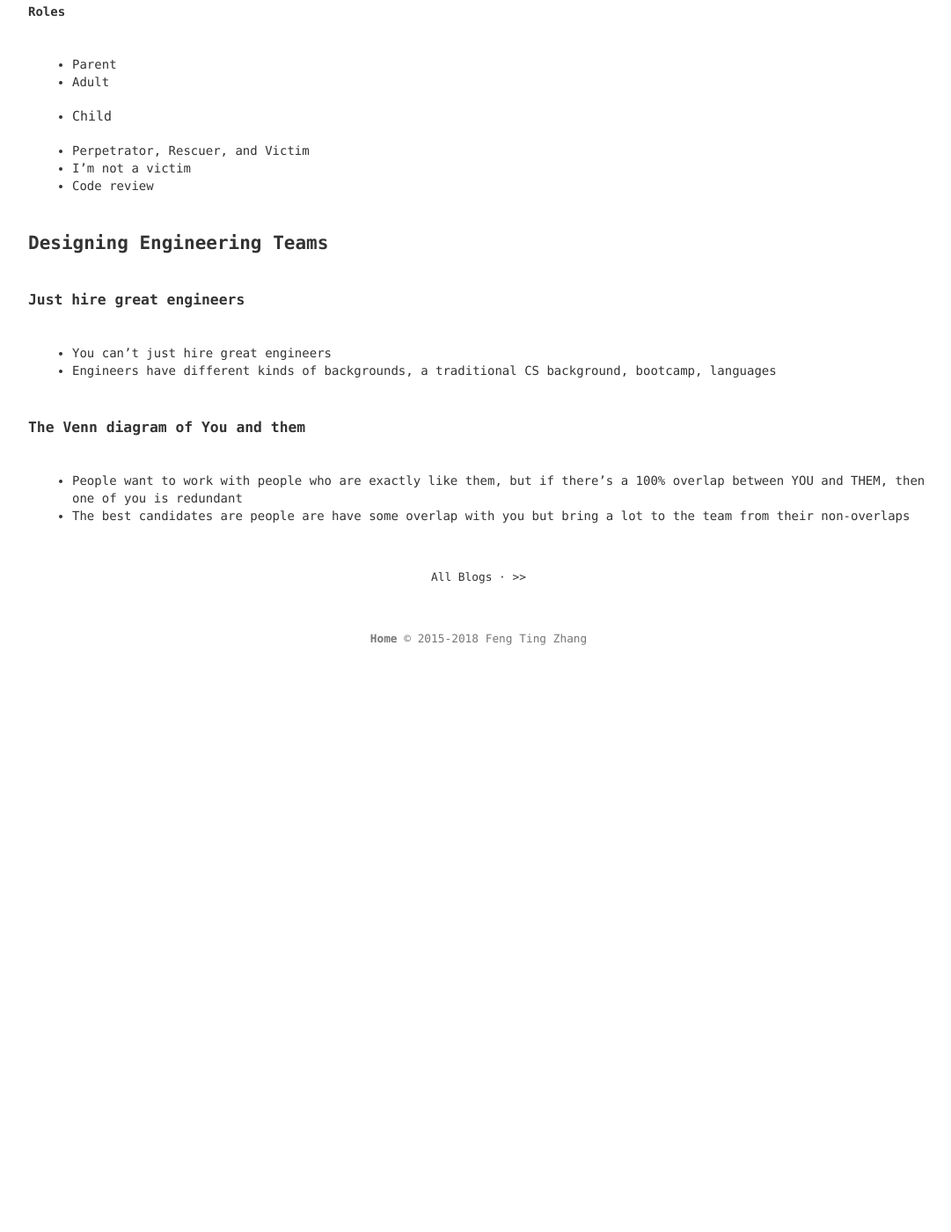
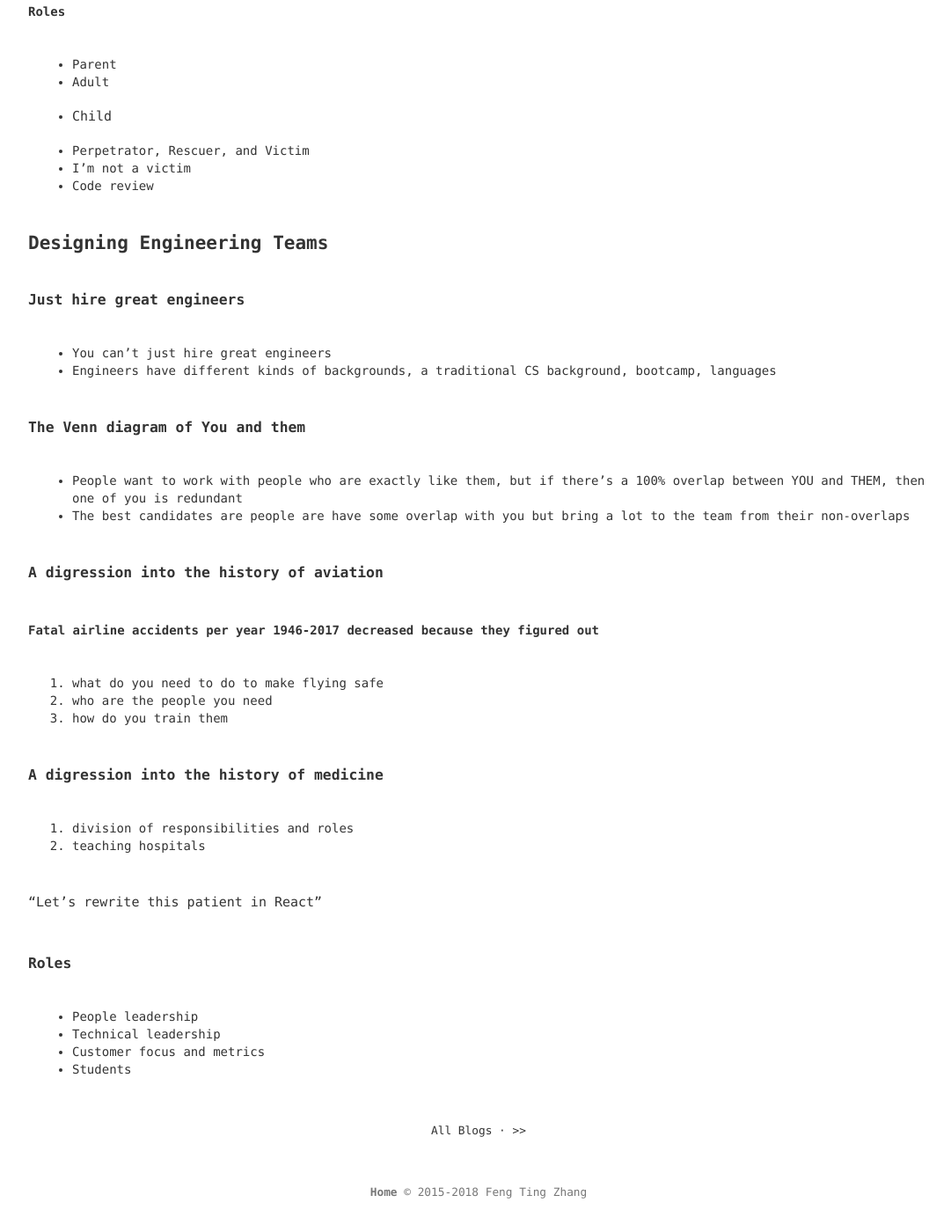
Before and after one commit to fengtingzhang/blog, a Jekyll site: the page built from _posts/2018-11-13-rubyconf-2018-day-one.md, in a window 1280 px wide and 1400 px high, scrolled down 3600 px. Shown: the whole window at 88% size, without its empty margins (96-1177 px from the left). Built offline with Jekyll 4.4.1, drawn with Linux system fonts in a browser that asks for light colours; before the commit the page ends 4371 px from its top, so only the background shows below that.

Commit message:
Update 2018-11-13-rubyconf-2018-day-one.md

```diff
--- a/_posts/2018-11-13-rubyconf-2018-day-one.md
+++ b/_posts/2018-11-13-rubyconf-2018-day-one.md
@@ -130,3 +130,21 @@ https://tinyurl.com/ruby26
 ### The Venn diagram of You and them
 * People want to work with people who are exactly like them, but if there's a 100% overlap between YOU and THEM, then one of you is redundant
 * The best candidates are people are have some overlap with you but bring a lot to the team from their non-overlaps
+
+### A digression into the history of aviation
+#### Fatal airline accidents per year 1946-2017 decreased because they figured out
+1. what do you need to do to make flying safe
+1. who are the people you need
+1. how do you train them
+
+### A digression into the history of medicine
+1. division of responsibilities and roles
+1. teaching hospitals
+
+"Let's rewrite this patient in React"
+
+### Roles
+* People leadership
+* Technical leadership
+* Customer focus and metrics
+* Students
```
